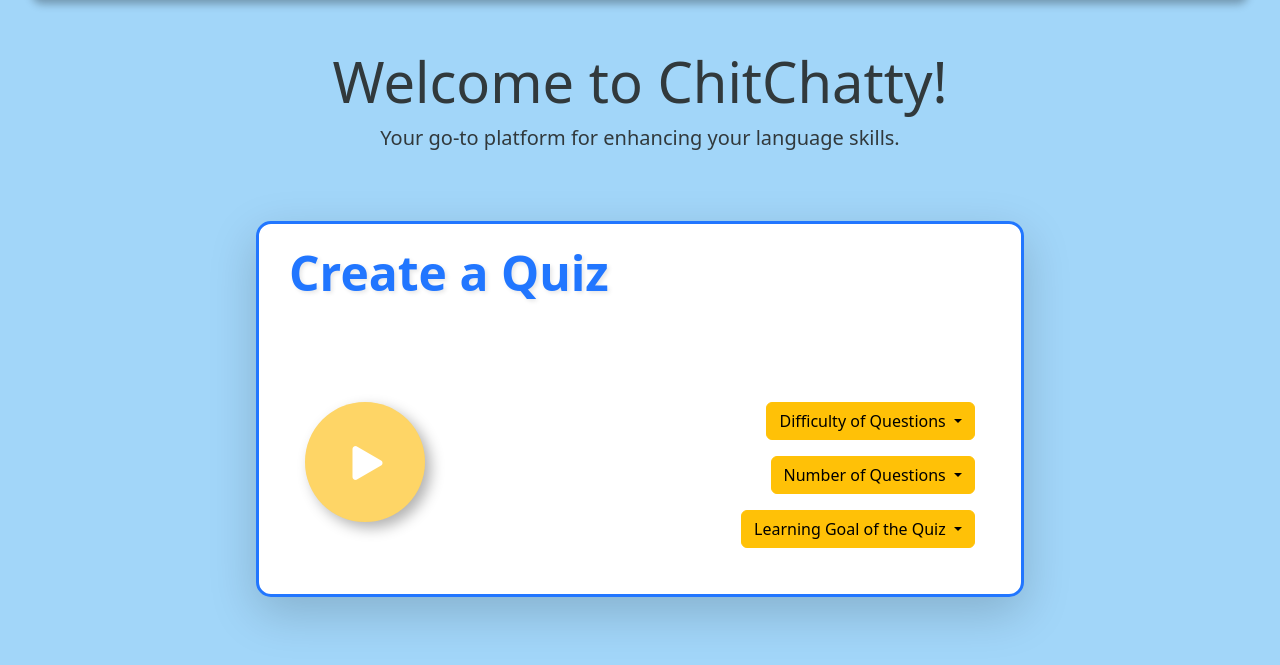
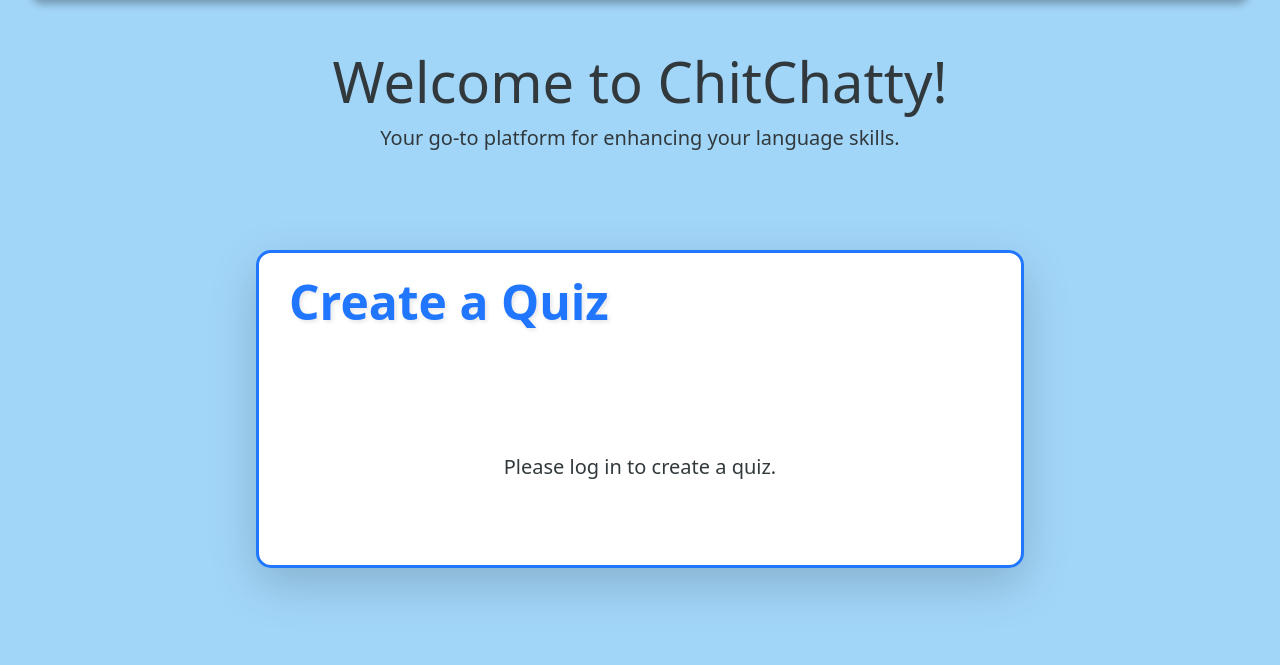
Before and after one commit to UCCS-CS4300-5300/Group5-fall2024, a Django app: page / in a window 1280 px wide. Shown: the part 100-765 px from the top of the page. Run offline with Django 4.2, Linux system fonts and the light colour scheme.

Commit message:
added user authentication to quiz index display

```diff
--- a/Chit-Chatty/myproject/home/templates/home/index.html
+++ b/Chit-Chatty/myproject/home/templates/home/index.html
@@ -199,18 +199,21 @@
     <h1 class="display-4" style="color: #31393C;">Welcome to ChitChatty!</h1>
     <p class="lead" style="color: #31393C;">Your go-to platform for enhancing your language skills.</p>
 </div>
+
 <!-- Quiz Section -->
 <div class="d-flex justify-content-center align-items-center" style="height: 60vh;">
     <div class="card shadow-lg"
         style="width: 60%; padding: 30px; border: 3px solid #2176FF; border-radius: 15px; position: relative; background: #ffffff;">
 
+
+        <!-- Create a Quiz header -->
         <div class="card-body d-flex flex-column justify-content-between" style="margin-top: 100px;"></div>
-            <!-- Create a Quiz header -->
             <h1 class="card-title"
                 style="position: absolute; top: 20px; left: 30px; font-size: 48px; color: #2176FF; font-weight: bold; text-shadow: 2px 2px 4px rgba(0, 0, 0, 0.1);">
                 Create a Quiz
             </h1>
 
+            {% if user.is_authenticated %}
             <div class="card-body d-flex justify-content-between">
                 <!-- Play Button -->
                 <form method="POST" action="{% url 'generate_quiz' %}">
@@ -269,6 +272,12 @@
                     </div>
                 </div>
             </div>
+
+                    {% else %}
+        <div class="d-flex justify-content-center align-items-center" style="height: 120px;">
+            <p class="lead" style="color: #31393C;">Please log in to create a quiz.</p>
+        </div>
+        {% endif %}
         </div>
     </div>
 </div>
```
